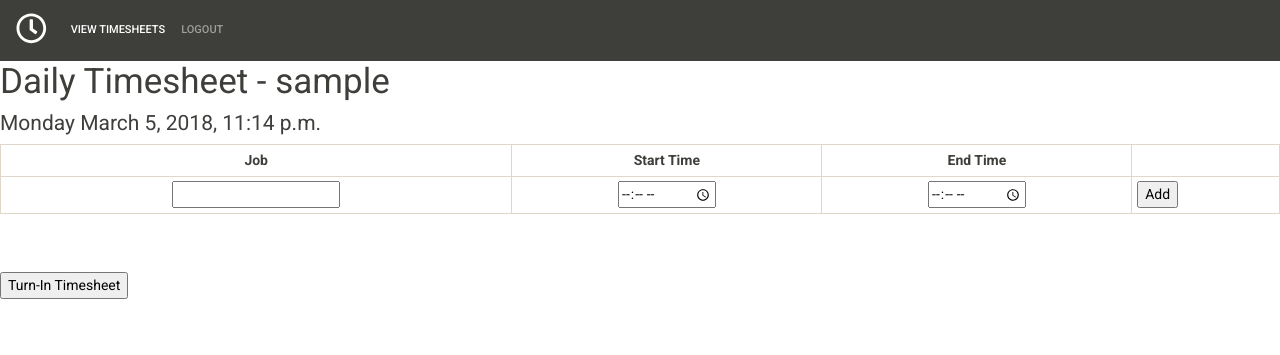
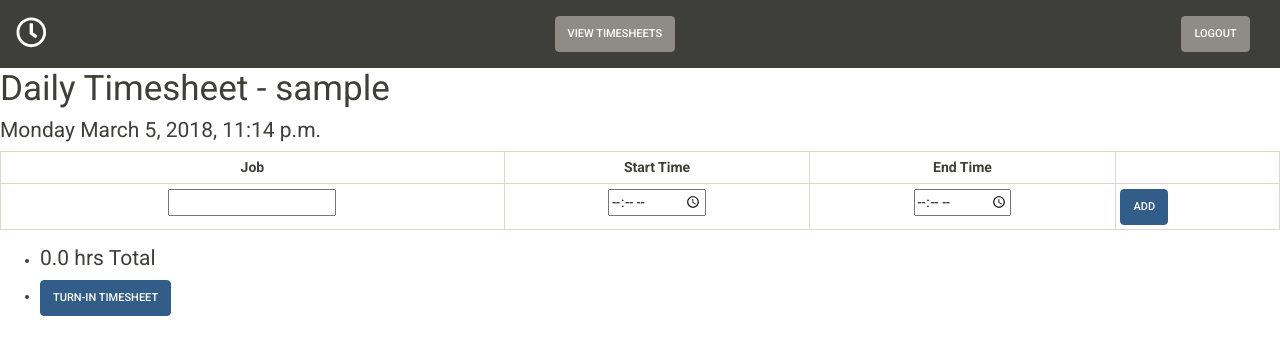
Before and after one commit to BrandonHebel/shields.activitysheet, a Django app: page / in a window 1280 px wide. Shown: the top 355 px of the page. Run offline with Django 3.2, Linux system fonts and the light colour scheme; the visitor is signed in with stand-in values (Sample User, id 1); data comes from the database, SQL or seed files in the repository; data that the repository does not hold is empty; some libraries are stand-ins or nearby versions.

Commit message:
UI updates with timesheet review at submission

```diff
--- a/activitysheet/admin.py
+++ b/activitysheet/admin.py
@@ -4,6 +4,7 @@ from .models import ActivitySheet, Activity
 
 class ActivityInLine(admin.TabularInline):
     model = Activity
+    extra = 0
 
 class ActivitySheetAdmin(admin.ModelAdmin):
     fields = ('user', 'date', 'is_complete', 'total_time')
--- a/activitysheet/templates/activitysheet/activity_update_form.html
+++ b/activitysheet/templates/activitysheet/activity_update_form.html
@@ -4,7 +4,7 @@
       <form action="{% url 'updateActivity' activity_id %}" method="post">
         {% csrf_token %}
         {{ form.as_table}}
-        <tr><td><input type="submit" value="Update" /></td></tr>
+        <tr><td><input class="btn btn-primary" type="submit" value="Update" /></td></tr>
       </form>
     </table>
   {% endblock %}
--- a/activitysheet/templates/activitysheet/activitysheet.html
+++ b/activitysheet/templates/activitysheet/activitysheet.html
@@ -16,11 +16,11 @@
       {% if not activitysheet.is_complete %}
       <form action="{% url 'updateActivityForm' activity.id %}" method="get" class='make-inline'>
         {% csrf_token %}
-        <input type="submit", value="Edit">
+        <input class="btn btn-secondary" type="submit", value="Edit">
       </form>
       <form action="{% url 'deleteActivity' activity.id %}" method="post" class='make-inline'>
         {% csrf_token %}
-        <input type="submit", value="Delete">
+        <input class="btn btn-secondary" type="submit", value="Delete">
       </form>
     <!--
       <a href="{% url 'updateActivity' activity.id %}">
@@ -47,17 +47,17 @@
         {{ form.end_time }}
     </td>
     <td>
-        <input type="submit" value="Add" {% if not form %}hidden{% endif %} />
+        <input class="btn btn-primary" type="submit" value="Add" {% if not form %}hidden{% endif %} />
       </form>
     </td>
   </tr>
 </table>
+<ul>
+  <li><h4>{{ activitysheet.total_time }} hrs Total</h4></li>
 {% if not activitysheet.is_complete %}
-  <br/><br/>
-  <form action= "{% url 'complete_activitysheet' activitysheet.id %}" method="post">
-    {% csrf_token %}
-    <input type="submit" value="Turn-In Timesheet" />
-  </form>
+  <li><a href="{% url 'viewActivities' activitysheet.id 1 %}">
+    <button type="button" class="btn btn-primary">Turn-in Timesheet</button></a></li>
 {% else %}
-  <h4>Timesheet Turned-In : {{ activitysheet.total_time }} hours total</h4>
+  <li><h4>Timesheet Turned-In</h4></li>
 {% endif %}
+</ul>
--- a/activitysheet/templates/activitysheet/activitysheet_list.html
+++ b/activitysheet/templates/activitysheet/activitysheet_list.html
@@ -4,7 +4,7 @@
   <h1>Timesheets</h1>
     <ul>
     {% for activitysheet in activitysheet_list %}
-      <a href="{% url 'viewActivities' activitysheet.id %}"><li>{{ activitysheet.date }}</li></a>
+      <a href="{% url 'viewActivities' activitysheet.id 0 %}"><li>{{ activitysheet.date }}</li></a>
     {% endfor %}
     </ul>
   {% endblock %}
--- a/activitysheet/templates/activitysheet/navbar.html
+++ b/activitysheet/templates/activitysheet/navbar.html
@@ -1,16 +1,5 @@
-<nav class="navbar navbar-expand-sm navbar-dark bg-primary">
+<nav class="navbar navbar-dark bg-primary">
   <a class="navbar-brand" href="/"><i class="far fa-clock" style="color:white; font-size:1.75em"></i></a>
-  <button class="navbar-toggler" type="button" data-toggle="collapse" data-target="#navbarNavDropdown" aria-controls="navbarNavDropdown" aria-expanded="false" aria-label="Toggle navigation">
-    <span class="navbar-toggler-icon"></span>
-  </button>
-  <div class="collapse navbar-collapse" id="navbarNavDropdown">
-    <ul class="navbar-nav mr-auto">
-      <li class="nav-item active">
-        <a class="nav-link" href="{% url 'viewSheets' %}">View Timesheets<span class="sr-only">(current)</span></a>
-      </li>
-      <li class="nav-item">
-        <a class="nav-link" href="/accounts/logout">Logout</a>
-      </li>
-    </ul>
-  </div>
+  <a class="nav-link" href="{% url 'viewSheets' %}"><button type="button" class="btn btn-secondary">View Timesheets</button></a>
+  <a class="nav-link" href="/accounts/logout"><button type="button" class="btn btn-secondary">Logout</button></a>
 </nav>
--- a/activitysheet/urls.py
+++ b/activitysheet/urls.py
@@ -10,9 +10,11 @@ urlpatterns = [
 	path('addActivity/<int:pk>', login_required(views.addActivity), name='addActivity'),
 	path('register', views.register, name='register'),
 	path('viewSheets', login_required(ActivitySheetList.as_view()), name='viewSheets'),
-	path('viewActivities/<int:pk>', login_required(ActivityList.as_view()), name='viewActivities'),
+	path('viewActivities/<int:pk>/<int:submitting>', login_required(ActivityList.as_view()), name='viewActivities'),
 	path('updateActivityForm/<int:pk>', login_required(ActivityUpdate.as_view()), name="updateActivityForm"),
 	path('updateActivity/<int:pk>', login_required(views.updateActivity), name="updateActivity"),
 	path('deleteActivity/<int:pk>', login_required(views.deleteActivity), name='deleteActivity'),
-	path('complete_activitysheet/<int:pk>', login_required(views.complete_activitysheet), name='complete_activitysheet')
+	path('complete_activitysheet/<int:pk>', login_required(views.complete_activitysheet), name='complete_activitysheet'),
+	path('view_activitysheet_pdf/<int:pk>', login_required(views.view_activitysheet_pdf), name='view_activitysheet_pdf'),
+
 ]
--- a/activitysheet/views.py
+++ b/activitysheet/views.py
@@ -1,24 +1,17 @@
+from datetime import datetime, date
+import calendar
+
+from django.http import HttpResponse
 from django.shortcuts import render, redirect, get_object_or_404
 from django.views.generic.list import ListView
 from django.views.generic.edit import UpdateView
 from django.views.decorators.http import require_POST
 from django.contrib.auth.forms import UserCreationForm
 from django.contrib.auth import authenticate, login, logout, get_user
-from django.core.mail import EmailMessage
-from reportlab.pdfgen import canvas
-from reportlab.lib.pagesizes import A4, inch, portrait
-from reportlab.lib import colors
-from reportlab.platypus import SimpleDocTemplate, Table, TableStyle, Paragraph, Spacer, PageBreak
-from reportlab.lib.styles import getSampleStyleSheet, ParagraphStyle
-from django.http import HttpResponse
-from io import BytesIO
 
 from .models import ActivitySheet, Activity
 from .forms import ActivityForm, RegistrationForm
-from .secrets import HR_EMAIL
-from datetime import datetime, date
-import calendar
-
+from .pdf import generate_pdf, send_pdf, view_pdf
 
 def index(request):
 	if not request.user.is_authenticated:
@@ -73,99 +66,25 @@ class ActivityList(ListView):
 	def get_context_data(self, **kwargs):
 		context = super().get_context_data(**kwargs)
 		context['activitysheet'] = self.activitysheet
+		context['submitting'] = self.kwargs['submitting']
 		return context
 
-def generate_pdf(request, activitysheet):
-	buffer1 = BytesIO()
-	doc = SimpleDocTemplate(
-		buffer1,
-		pagesize=A4,
-		rightMargin=30,leftMargin=30,
-		topMargin=30,
-		bottomMargin=18
-	)
-	doc.pagesize = portrait(A4)
-	elements = []
-
-	# Generate table data
-	data = [['', 'Start Time', 'End Time', 'Total Time']]
-	activities = activitysheet.activity_set.all()
-	for activity in activities:
-		data.append([
-			activity.name,
-			activity.start_time.strftime('%I:%M %p'),
-			activity.end_time.strftime('%I:%M %p'),
-			str(activity.total_time) + " hrs"
-		])
-
-	#Configure style and word wrap
-	style = TableStyle([('ALIGN',(1,1),(-2,-2),'RIGHT'),
-                       ('TEXTCOLOR',(1,1),(-2,-2),colors.red),
-                       ('VALIGN',(0,0),(0,-1),'TOP'),
-                       ('TEXTCOLOR',(0,0),(0,-1),colors.blue),
-                       ('ALIGN',(0,-1),(-1,-1),'CENTER'),
-                       ('VALIGN',(0,-1),(-1,-1),'MIDDLE'),
-                       ('TEXTCOLOR',(0,-1),(-1,-1),colors.green),
-                       ('INNERGRID', (0,0), (-1,-1), 0.25, colors.black),
-                       ('BOX', (0,0), (-1,-1), 0.25, colors.black),
-                       ])
-
-	s = getSampleStyleSheet()
-	style_body_text = s["BodyText"]
-	style_body_text.wordWrap = 'CJK'
-	style_heading = s['Heading1']
-
-	#Build the data
-	elements.append(Paragraph(
-		"Daily Timesheet - " +
-		activitysheet.date.strftime('%x') + " - " +
-		calendar.day_name[activitysheet.date.weekday()],
-		style_heading
-		)
-	)
-	elements.append(Paragraph(request.user.username, style_heading))
-	elements.append(Spacer(0, 0.1*inch))
-	data2 = [[Paragraph(cell, style_body_text) for cell in row] for row in data]
-	t=Table(data2)
-	t.setStyle(style)
-
-	#Send the data and build the file
-	elements.append(t)
-	elements.append(Spacer(0, 0.1*inch))
-	elements.append(Paragraph(str(activitysheet.total_time) + " hours total", style_heading))
-	doc.build(elements)
-
-	#p.showPage()
-	#p.save()
-	pdf = buffer1.getvalue()
-	buffer1.close()
-	return pdf
-
-
-def send_pdf(request, activitysheet):
-	pdf = generate_pdf(request, activitysheet)
-	date = activitysheet.date.strftime('%m-%d-%Y')
-	title = 'Timesheet - {} {}'.format(request.user.username, date)
-	content = '{} - Total Hours: {}'.format(request.user.username, activitysheet.total_time)
-	print("HR_EMAIL: " + HR_EMAIL)
-	msg = EmailMessage(title, content, 'webservice@brandonhebel.com', [request.user.email, HR_EMAIL])
-	msg.attach('Timesheet_{}_{}.pdf'.format(request.user.username, date), pdf, 'application/pdf')
-	msg.content_subtype = "html"
-	msg.send()
 
 def complete_activitysheet(request, pk):
 	if request.method != 'POST':
 		return redirect('index')
 	activitysheet = ActivitySheet.objects.get(pk=pk)
-	total_time = 0
-	for activity in activitysheet.activity_set.all():
-		total_time += activity.total_time
-	activitysheet.total_time = total_time
-	activitysheet.save()
+	updateTotalHours(activitysheet)
 	send_pdf(request, activitysheet)
 	activitysheet.is_complete = True
 	activitysheet.save()
 	return redirect('index')
+
+def view_activitysheet_pdf(request, pk):
+	if request.method != 'POST':
+		return redirect('viewSheets')
+	activitysheet = ActivitySheet.objects.get(pk=pk)
+	return view_pdf(request, activitysheet)
 
 
 class ActivityUpdate(UpdateView):
@@ -197,7 +116,10 @@ class ActivityUpdate(UpdateView):
 def deleteActivity(request, pk):
 	if request.method != 'POST':
 		return redirect('index')
-	Activity.objects.get(pk=pk).delete()
+	activity = Activity.objects.get(pk=pk)
+	activitysheet = activity.activitysheet
+	activity.delete()
+	updateTotalHours(activitysheet)
 	return redirect('index')
 
 
@@ -213,6 +135,9 @@ def addActivity(request, pk):
 		total_time=total_time
 	)
 	new_activity.save()
+	print(new_activity.is_complete())
+	if new_activity.is_complete():
+		updateTotalHours(new_activity.activitysheet)
 	return redirect('index')
 
 
@@ -226,6 +151,8 @@ def updateActivity(request, pk):
 	activity.end_time = end_time
 	activity.total_time = total_time
 	activity.save()
+	if activity.is_complete():
+		updateTotalHours(activity.activitysheet)
 	return redirect('index')
 
 def add_or_update_activity(request, pk):
@@ -251,6 +178,13 @@ def calcHours(start, end):
 # accepts a string in format 01:30 PM and returns a string in format 13:30
 # also rounds to the nearest specified MINUTE_INCREMENT
 
+
+def updateTotalHours(activitysheet):
+	total_time = 0
+	for activity in activitysheet.activity_set.all():
+		total_time += activity.total_time
+	activitysheet.total_time = total_time
+	activitysheet.save()
 
 def convertTime(time):
 	MINUTE_INCREMENT = 15
```
Also changed, not shown: activitysheet/pdf.py (added, +91 -0 lines), activitysheet/templates/activitysheet/activity_list.html (+16 -4 lines).
